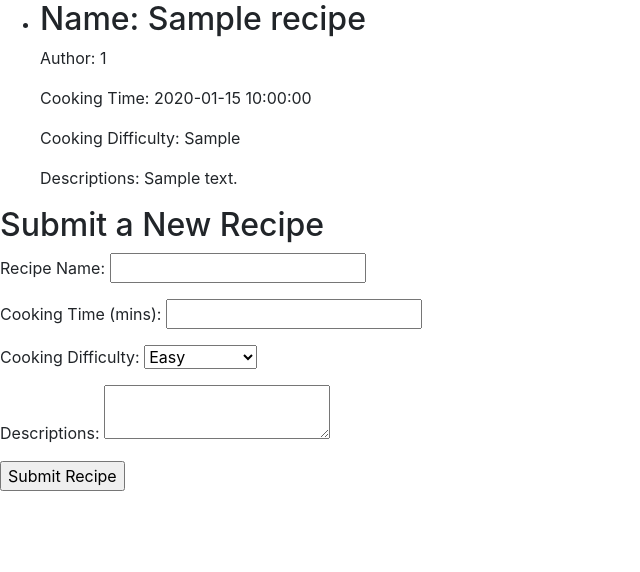
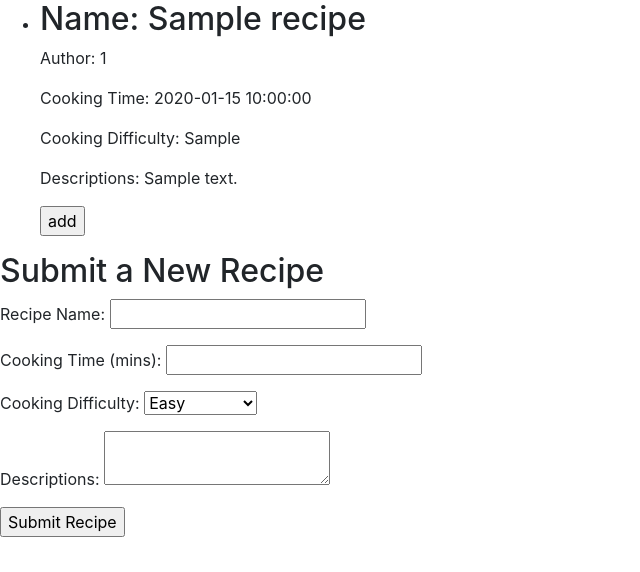
Before and after one commit to michaelzhj/receipt_web, a Flask app: template templates/home.html in a window 1280 px wide. Shown: the part 228-800 px from the top of the page, without its empty margins (0-640 px from the left). Run offline with Flask 3, Linux system fonts and the light colour scheme; the template is opened without the code that fills it: most values are stand-ins (such as "Sample title", 1, 10 or a date in 2020); parts of the project's set-up code (start-up, migrations or seed data) failed here and were passed over; some libraries are stand-ins or nearby versions.

Commit message:
addition

```diff
--- a/templates/home.html
+++ b/templates/home.html
@@ -20,6 +20,11 @@
                 <p>Cooking Time: {{ result['cooking_time'] }}</p>
                 <p>Cooking Difficulty: {{ result['cooking_difficulty'] }}</p>
                 <p>Descriptions: {{ result['descriptions'] }}</p>
+                <form action="/" method="post">
+                    <input type="hidden" name="recipe_id" value="{{ result['recipe_id'] }}">
+                    <input type="hidden" name="type" value="add">
+                    <input type="submit" value="add">
+                </form>
             </li>
         {% endfor %}
         </ul>
```
Also changed, not shown: 1 other file.
